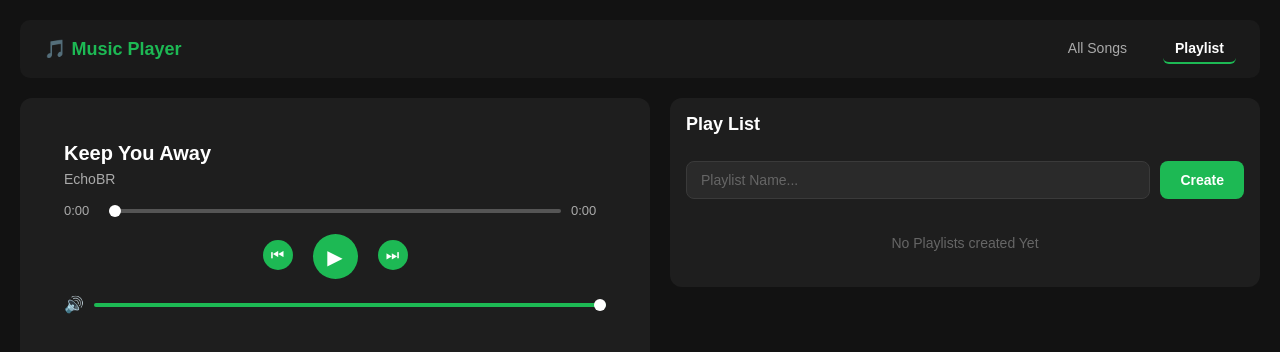
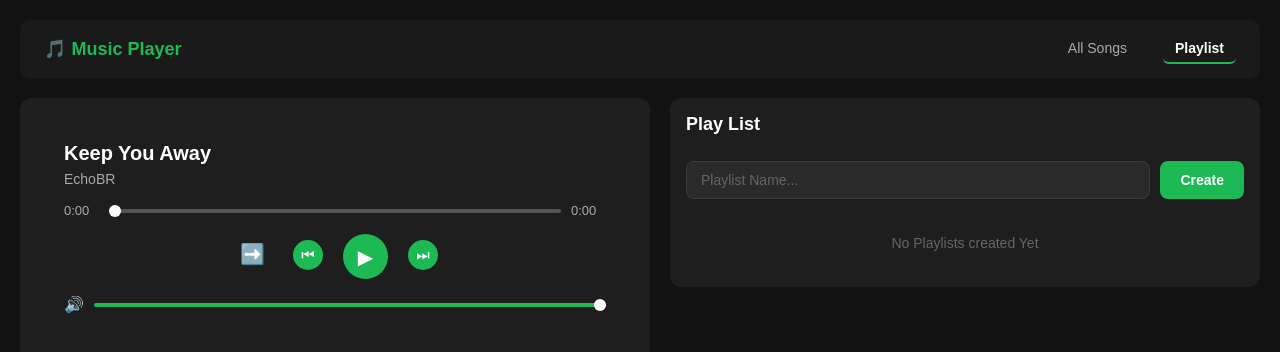
Before and after one commit to Praveen-tej/Music-player, a React (Vite) app: page /playlist in a window 1280 px wide. Shown: the top 352 px of the page. Built offline with nearby package versions, Linux system fonts and the light colour scheme.

Commit message:
Added Loop modes

```diff
--- a/src/components/Navbar.jsx
+++ b/src/components/Navbar.jsx
@@ -6,8 +6,8 @@ export default function Navbar() {
     <nav className="navbar">
       <Link className="player"  to="/"  >🎵 Music Player</Link>
       <div className="navbar-links">
-        <Link  to="/" className={`nav-link ${location.pathname === "/" ? "active" : ""} `}     >All Songs</Link>
-        <Link to="/playlist" className={`nav-link ${location.pathname === "/playlist" ? "active" : ""} `}>Playlist</Link>
+        <Link  to="/" className={`nav-link ${location.pathname === "/" ? "active" : ""}`} >All Songs</Link>
+        <Link to="/playlist" className={`nav-link ${location.pathname === "/playlist" ? "active" : ""}`}>Playlist</Link>
       </div>
     </nav>
   );
--- a/src/components/PlayList.jsx
+++ b/src/components/PlayList.jsx
@@ -26,7 +26,6 @@ export default function Playlist() {
       }
     }
     document.addEventListener("mousedown",handler)
-
     return () =>{
       document.removeEventListener("mousedown",handler)
     }
@@ -40,7 +39,6 @@ export default function Playlist() {
     const songAlreadyInPlaylist = selectedPlayList?.songs.some(
       (playlistSong) => playlistSong.id === song.id,
     );
-
     return matching && !songAlreadyInPlaylist;
   });
 
--- a/src/components/Player.jsx
+++ b/src/components/Player.jsx
@@ -2,6 +2,12 @@ import { useEffect, useRef } from "react";
 import { useMusic } from "../contexts/MusicContext";
 
 export const Player = () => {
+  const loopIcons = {
+    none: "➡️",
+    all: "🔁",
+    one: "🔂",
+  };
+
   const {
     currentTrack,
     formatTime,
@@ -19,6 +25,9 @@ export const Player = () => {
     setIsPlaying,
     volume,
     setVolume,
+    loopMode,
+    setLoopMode,
+    loopEvent,
   } = useMusic();
 
   const audioRef = useRef(null);
@@ -46,8 +55,12 @@ export const Player = () => {
     const audio = audioRef.current;
     if (!audio) return;
 
+    audio.load();
+    setCurrentTime(0);
+    setDuration(0);
+
     if (isPlaying) {
-      audio.play().catch((err) => console.log(err));
+      audio.play().catch((err) => console.log("Play error:", err));
     } else {
       audio.pause();
     }
@@ -66,7 +79,13 @@ export const Player = () => {
     };
 
     const handleEnded = () => {
-      nextTrack();
+      if (loopMode === "one") {
+        audioRef.current.currentTime = 0;
+        audioRef.current.play();
+      } else if (loopMode === "all") {
+        nextTrack();
+        setTimeout(() => play(),300)
+      }
     };
 
     audio.addEventListener("loadedmetadata", handleLoadMetadata);
@@ -80,7 +99,7 @@ export const Player = () => {
       audio.removeEventListener("timeupdate", handleTimeUpdate);
       audio.removeEventListener("ended", handleEnded);
     };
-  }, [setDuration, setCurrentTrack, currentTrack, nextTrack]);
+  }, [setDuration, setCurrentTrack, currentTrack, nextTrack, loopMode]);
 
   useEffect(() => {
     const audio = audioRef.current;
@@ -94,12 +113,7 @@ export const Player = () => {
   const progressPercentage = duration > 0 ? (currentTime / duration) * 100 : 0;
   return (
     <div className="music-player">
-      <audio
-        ref={audioRef}
-        src={currentTrack.url}
-        preload="metadata"
-        crossOrigin="anonymous"
-      />
+      <audio ref={audioRef} src={currentTrack.url} preload="metadata" />
 
       <div className="track-info">
         <h3 className="track-title">{currentTrack.title}</h3>
@@ -121,6 +135,9 @@ export const Player = () => {
         <span className="duration">{formatTime(duration)}</span>
       </div>
       <div className="controls">
+        <span className="loop" onClick={loopEvent}>
+          {loopIcons[loopMode]}
+        </span>
         <div className="control-prev" onClick={prevTrack}>
           ⏮
         </div>
--- a/src/contexts/MusicContext.jsx
+++ b/src/contexts/MusicContext.jsx
@@ -71,31 +71,31 @@ export const MusicProvider = ({ children }) => {
   const [volume, setVolume] = useState(1);
   const [playLists, setPlayList] = useState([]);
 
+  const [loopMode, setLoopMode] = useState("none");
 
   useEffect(() => {
-    const savedPlaylist = localStorage.getItem("musicPlayerPlaylist")
-    if(savedPlaylist){
-      const playLists = JSON.parse(savedPlaylist)
-      setPlayList(playLists)
+    const savedPlaylist = localStorage.getItem("musicPlayerPlaylist");
+    if (savedPlaylist) {
+      const playLists = JSON.parse(savedPlaylist);
+      setPlayList(playLists);
     }
-  },[])
+  }, []);
 
   useEffect(() => {
-    if(playLists.length > 0) {
-      localStorage.setItem("musicPlayerPlaylist" , JSON.stringify(playLists) )
+    if (playLists.length > 0) {
+      localStorage.setItem("musicPlayerPlaylist", JSON.stringify(playLists));
+    } else {
+      localStorage.removeItem("musicPlayerPlaylist");
     }
-    else{
-      localStorage.removeItem("musicPlayerPlaylist")
-    }
-  },[playLists])
+  }, [playLists]);
 
   const handlePlaySong = (song, index) => {
     setCurrentTrack(song);
     setCurrentTrackIndex(index);
-    setIsPlaying(false)
+    setIsPlaying(false);
   };
 
-  const nextTrack = () => {
+  const nextTrack = (shouldPlay) => {
     if (currentTrackIndex === allsongs.length - 1) {
       setCurrentTrackIndex(0);
       setCurrentTrack(allsongs[0]);
@@ -115,6 +115,16 @@ export const MusicProvider = ({ children }) => {
       setCurrentTrack(allsongs[currentTrackIndex - 1]);
     }
     setIsPlaying(false);
+  };
+
+  const loopEvent = () => {
+    if (loopMode === "none") {
+      setLoopMode("all");
+    } else if (loopMode === "all") {
+      setLoopMode("one");
+    } else {
+      setLoopMode("none");
+    }
   };
 
   const formatTime = (time) => {
@@ -147,8 +157,10 @@ export const MusicProvider = ({ children }) => {
   };
 
   const removePlaylist = (playlistId) => {
-    setPlayList((prev) => prev.filter((playlist) => playlist.id !== playlistId))
-  }
+    setPlayList((prev) =>
+      prev.filter((playlist) => playlist.id !== playlistId),
+    );
+  };
 
   const play = () => setIsPlaying(true);
   const pause = () => setIsPlaying(false);
@@ -178,7 +190,10 @@ export const MusicProvider = ({ children }) => {
         setPlayList,
         createPlaylists,
         addSongToPlaylist,
-        removePlaylist
+        removePlaylist,
+        loopMode,
+        setLoopMode,
+        loopEvent
       }}
     >
       {children}
--- a/src/index.css
+++ b/src/index.css
@@ -263,6 +263,7 @@ body {
     #555555 var(--progress)
   );
 }
+
 /* VOLUME CONTAINER */
 .volume-container {
   display: flex;
@@ -550,6 +551,26 @@ body {
   background-color: #2a2a2a;
 }
 
+.loop {
+  display: flex;
+  font-size: 20px;
+  cursor: pointer;
+  padding: 8px;
+  border-radius: 50%;
+  transition: all 0.2s ease-in-out;
+  user-select: none;
+}
+
+.loop:hover {
+  background-color: rgba(255, 255, 255, 0.1);
+  transform: scale(1.1);
+}
+
+/* .loop.active {
+  color: #1db954; /* Spotify green
+}  */
+
+
 @media (max-width: 768px) {
   /* NAVBAR */
   .navbar {
```
